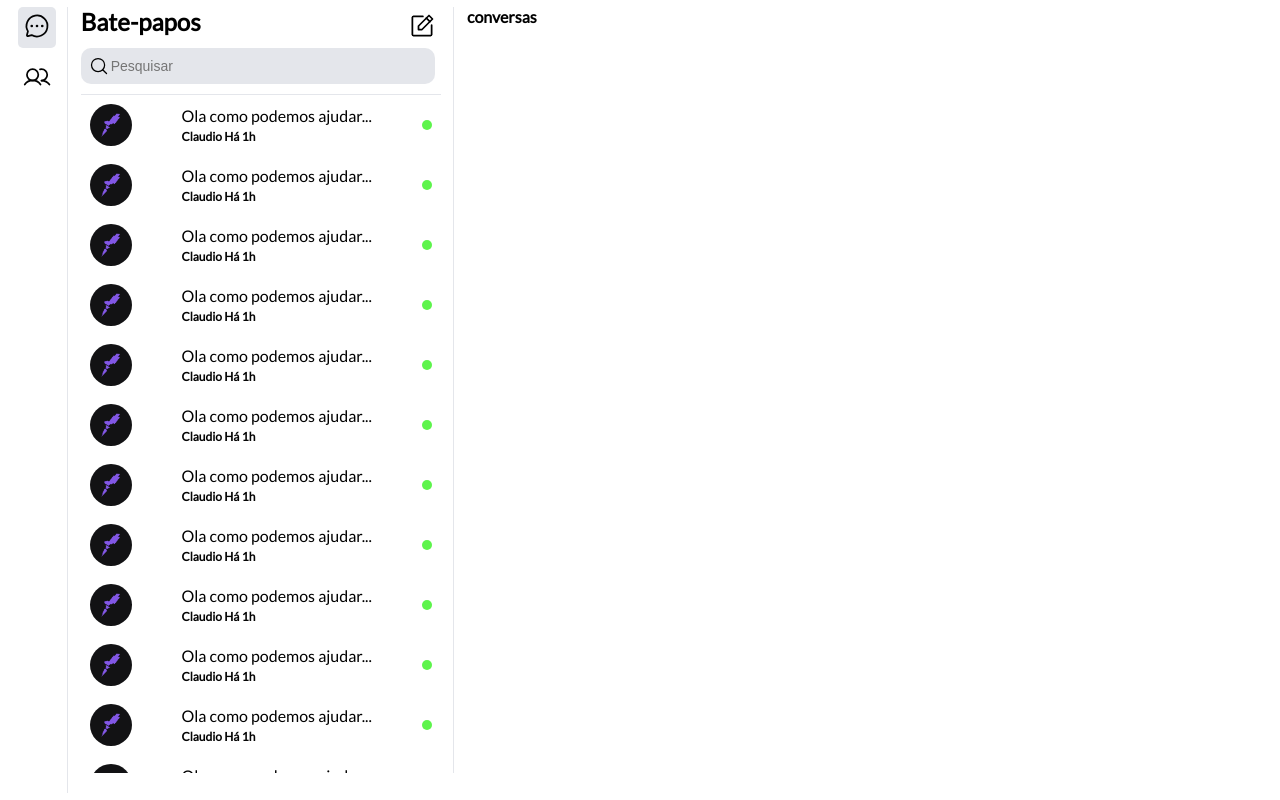
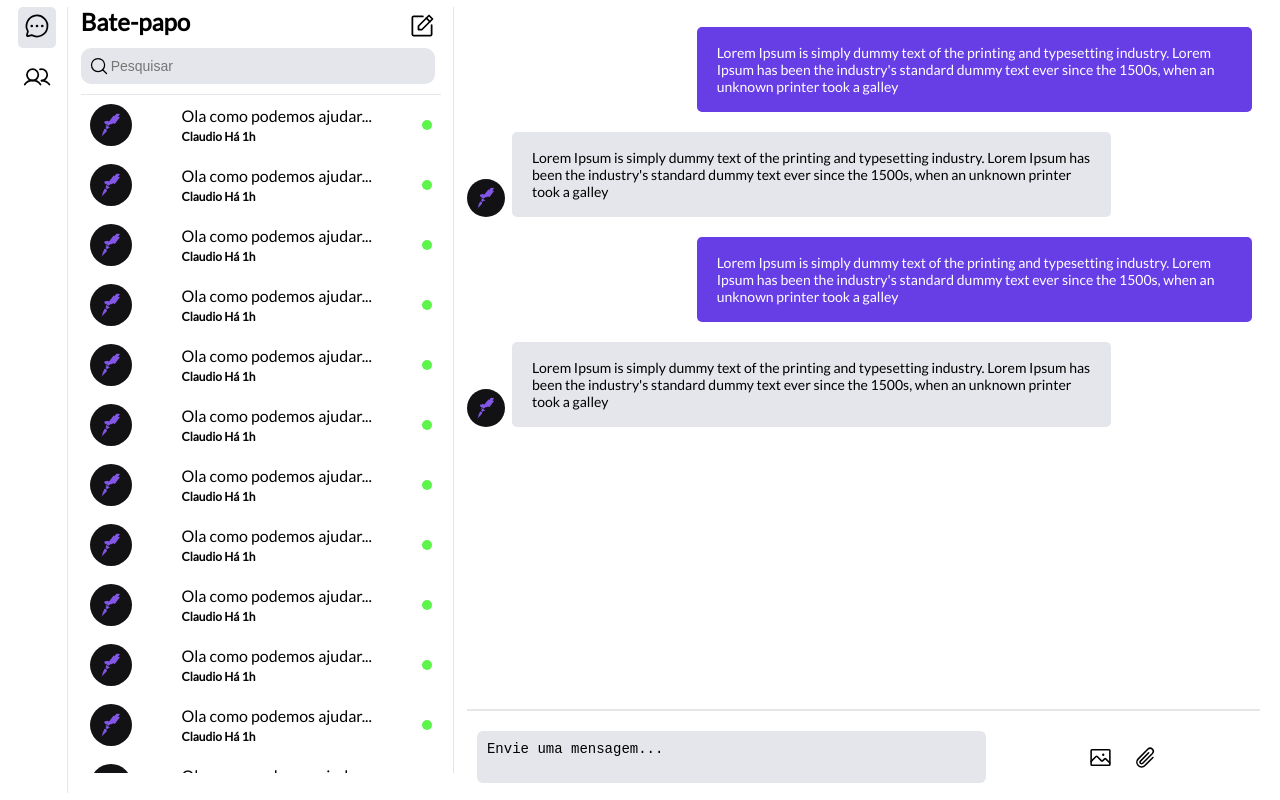
Before and after one commit to claudio-bravo/chatS, a Next.js app: page /support in a window 1280 px wide. Built offline with nearby package versions, Linux system fonts and the light colour scheme.

Commit message:
refactor: mensage

```diff
--- a/src/components/support/index.tsx
+++ b/src/components/support/index.tsx
@@ -1,9 +1,9 @@
 import {
-    CaretRight,
     ChatCircleDots,
+    Image,
     NotePencil,
-    Users,
-    WifiNone} from 'phosphor-react'
+    Paperclip,
+    Users, } from 'phosphor-react'
 import styled  from './styles.module.scss'
 
 export function SupportComponent() {
@@ -14,10 +14,14 @@ export function SupportComponent() {
             <nav>
               <ul>
                 <li className={styled.activeTest}>
-                                <ChatCircleDots size={28} color="#030303" className={styled.svg}/>
+                  <ChatCircleDots
+                    size={28}
+                    color="#030303"
+                    className={styled.svg}
+                  />
                 </li>
                 <li>
-                                <Users size={28} color="#030303" className={styled.svg}/>
+                  <Users size={28} color="#030303" className={styled.svg} />
                 </li>
               </ul>
             </nav>
@@ -25,14 +29,14 @@ export function SupportComponent() {
 
           <div className={styled.divAside}>
             <div className={styled.firstDivBatePapo}>
-                        <h1>Bate-papos</h1>
+              <h1>Bate-papo</h1>
               <div className={styled.newMensage}>
-                            <NotePencil size={28} className={styled.svg}/>
+                <NotePencil size={28} className={styled.svg} />
               </div>
             </div>
 
             <div className={styled.secondDivSearch}>
-                        <input type="text" placeholder="Pesquisar"/>
+              <input type="text" placeholder="Pesquisar" />
             </div>
 
             <aside className={styled.asidePeople}>
@@ -293,13 +297,70 @@ export function SupportComponent() {
                   </div>
                   <strong className={styled.status}></strong>
                 </div>
-
               </div>
             </aside>
-
           </div>
           <div className={styled.conversation}>
-                    <h1>conversas</h1>
+            <section className={styled.sectionConversation}>
+              <div className={styled.mensage}>
+                <div className={styled.output}>
+                  <div className={styled.sms}>
+                    <p>
+                      Lorem Ipsum is simply dummy text of the printing and
+                      typesetting industry. Lorem Ipsum has been the industry's
+                      standard dummy text ever since the 1500s, when an unknown
+                      printer took a galley
+                    </p>
+                  </div>
+                </div>
+                <div className={styled.input}>
+                  <div className={styled.avatar}>
+                    <img src="favicon.png" alt="avatar" />
+                  </div>
+                  <div className={styled.sms}>
+                    <p>
+                      Lorem Ipsum is simply dummy text of the printing and
+                      typesetting industry. Lorem Ipsum has been the industry's
+                      standard dummy text ever since the 1500s, when an unknown
+                      printer took a galley
+                    </p>
+                  </div>
+                </div>
+                <div className={styled.output}>
+                  <div className={styled.sms}>
+                    <p>
+                      Lorem Ipsum is simply dummy text of the printing and
+                      typesetting industry. Lorem Ipsum has been the industry's
+                      standard dummy text ever since the 1500s, when an unknown
+                      printer took a galley
+                    </p>
+                  </div>
+                </div>
+                <div className={styled.input}>
+                  <div className={styled.avatar}>
+                    <img src="favicon.png" alt="avatar" />
+                  </div>
+                  <div className={styled.sms}>
+                    <p>
+                      Lorem Ipsum is simply dummy text of the printing and
+                      typesetting industry. Lorem Ipsum has been the industry's
+                      standard dummy text ever since the 1500s, when an unknown
+                      printer took a galley
+                    </p>
+                  </div>
+                </div>
+              </div>
+              <div className={styled.sendMensage}>
+                <textarea
+                  name="mensage"
+                  placeholder="Envie uma mensagem..."
+                ></textarea>
+                <div className={styled.icons}>
+                  <Image size={25} />
+                  <Paperclip size={25} />
+                </div>
+              </div>
+            </section>
           </div>
         </div>
       </section>
--- a/src/components/support/styles.module.scss
+++ b/src/components/support/styles.module.scss
@@ -129,7 +129,117 @@
         }
 
         .conversation {
+            width: 100%;
             padding: 0 1% 0 1%;
+                .sectionConversation {
+                    position: relative;
+                    border-radius: 0 0 10px 10px;
+                    display: flex;
+                    flex-direction: column;
+                    gap: 16px;
+                    justify-content: space-between;
+                    height: 100%;
+
+                    .mensage {
+                        width: 100%;
+                        height: 100%;
+                        max-height: 80%;
+                        overflow-x: scroll;
+
+                        .output {
+                            position: relative;
+                            width: 100%;
+                            color: rgb(0, 0, 0);
+
+                            .sms {
+                                position: relative;
+                                max-width: 65%;
+                                float: right;
+                                margin-right: 8px;
+                                background-color: rgb(103, 61, 230);
+                                padding: 17px 20px;
+                                border-radius: 5px;
+                                clear: both;
+                                margin-top: 20px;
+                                color: white;
+
+                                p {
+                                    text-align: left;
+                                    font-size: 14px;
+                                }
+                            }
+                        }
+
+                        .input {
+                            margin-top: 20px;
+                            position: relative;
+                            text-align: left;
+                            float: left;
+                            padding-left: 45px;
+                            width: calc(100% - 48px);
+                            clear: both;
+
+                            .avatar {
+                                height: 100%;
+                                position: absolute;
+                                left: 0px;
+
+                                img {
+                                    position: absolute;
+                                    width: 38px;
+                                    height: 38px;
+                                    border-radius: 50%;
+                                    object-fit: contain;
+                                    bottom: 0;
+                                }
+                            }
+
+                            .sms {
+                                padding: 17px 20px;
+                                border-radius: 5px;
+                                position: relative;
+                                display: inline-block;
+                                width: auto;
+                                max-width: 75%;
+                                color: rgb(0, 0, 0);
+                                background-color: #E4E6EB;
+                                p {
+                                    text-align: left;
+                                    font-size: 14px;
+                                }
+                            }
+                        }
+                    }
+
+                    .sendMensage {
+                        display: grid;
+                        align-items: center;
+                        grid-template-columns: 65% 35%;
+                        border-top: 2px solid rgb(230, 230, 230);
+                        padding: 20px 0 10px 10px;
+
+                        textarea {
+                            font-size: 14px;
+                            resize: none;
+                            background: #E4E6EB;
+                            padding: 10px;
+                            border-radius: 6px;
+                            color: var(--color-black);
+                        }
+                        ::placeholder {
+                            color: black;
+                        }
+
+                        .icons {
+                            width: 100%;
+                            height: 100%;
+                            display: flex;
+                            justify-content: center;
+                            align-items: center;
+                            gap: 20px;
+                        }
+                    }
+                }
         }
     }
 }
```
Lines whose indentation alone changed are shown as unchanged.
